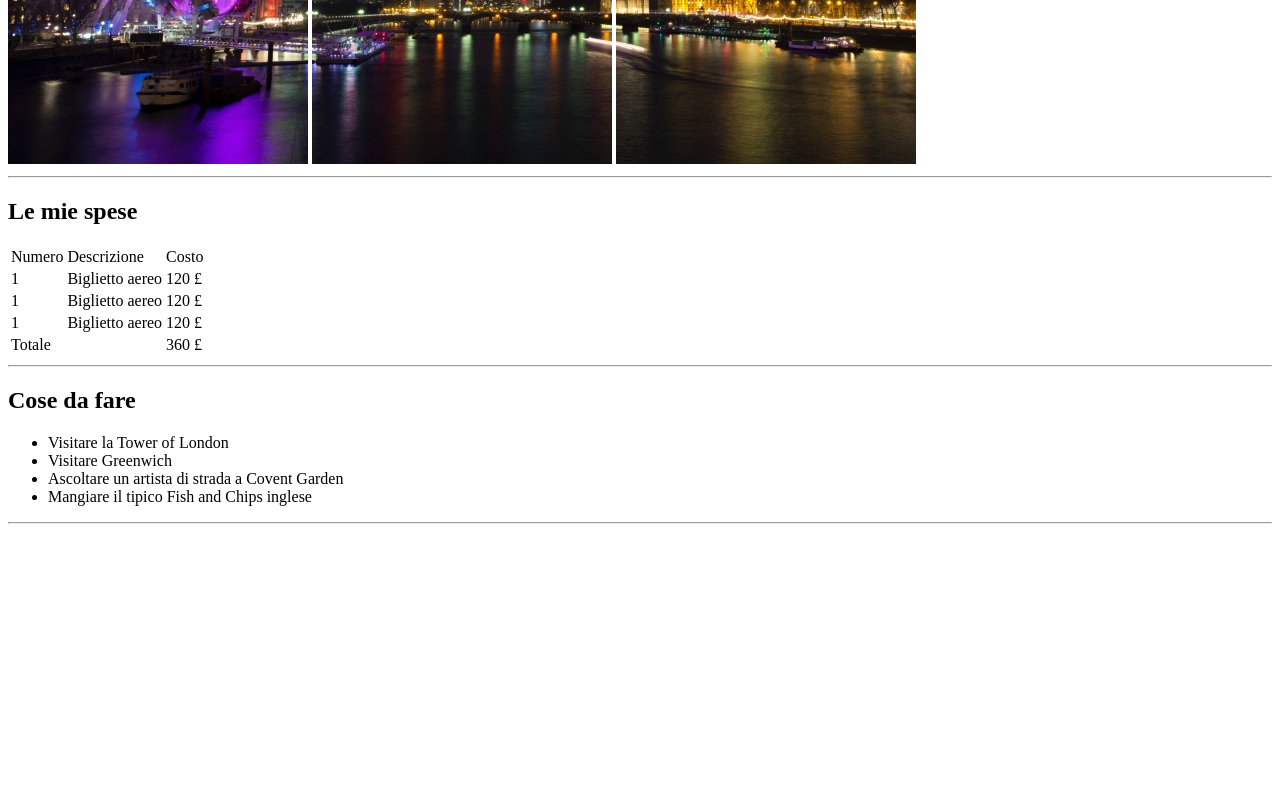
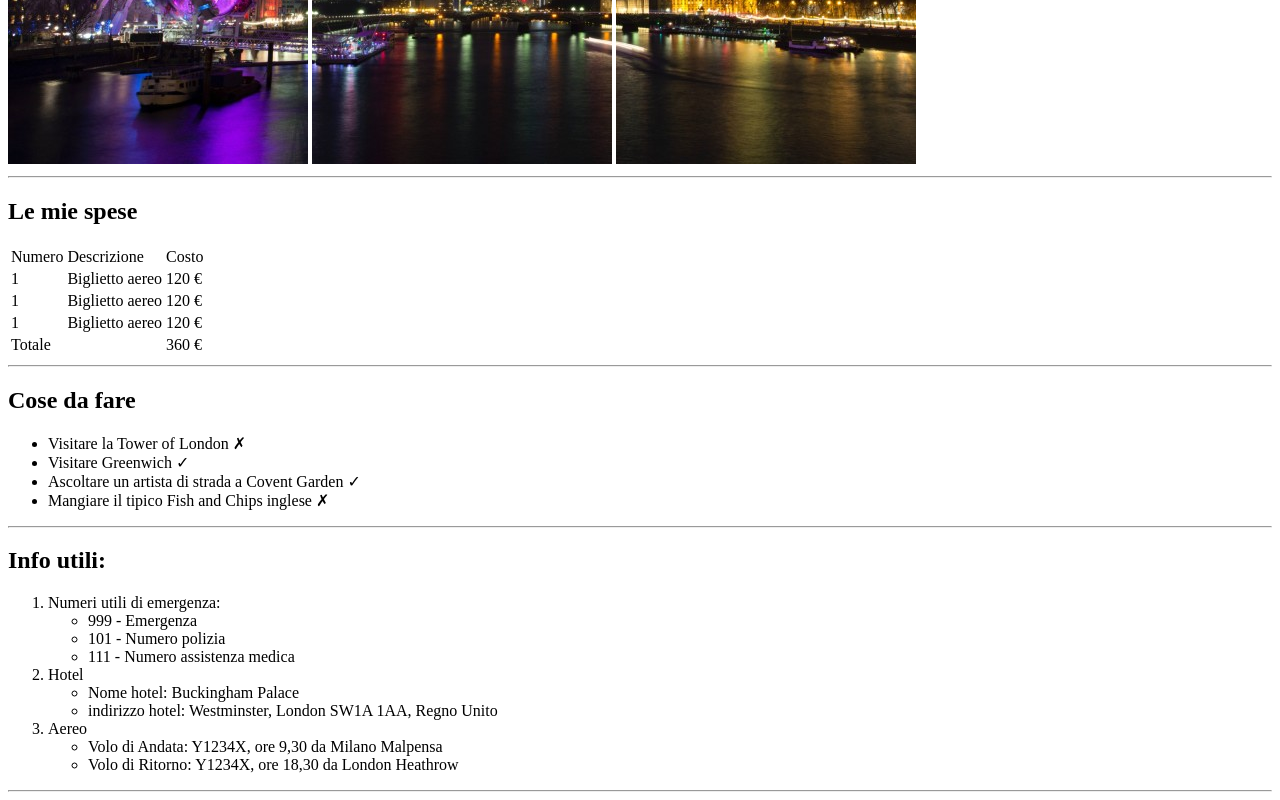
Before and after one commit to giuliop93/My-first-repo, a plain HTML site: page html-london-trip/index.html in a window 1280 px wide. Shown: the part 516-1316 px from the top of the page. Before the commit the page ends 1048 px from the top, so only its background shows below. Drawn offline with Linux system fonts and the light colour scheme.

Commit message:
inserite le "info utili"

```diff
--- a/html-london-trip/index.html
+++ b/html-london-trip/index.html
@@ -22,32 +22,53 @@
         <tr>
           <td>1</td>
           <td>Biglietto aereo</td>
-          <td>120 £</td>
+          <td>120 €</td>
         </tr>
         <tr>
             <td>1</td>
             <td>Biglietto aereo</td>
-            <td>120 £</td>
+            <td>120 €</td>
         </tr>
         <tr>
             <td>1</td>
             <td>Biglietto aereo</td>
-            <td>120 £</td>
+            <td>120 €</td>
         </tr>
         <tr>
           <td>Totale</td>
           <td></td>
-          <td>360 £</td>
+          <td>360 €</td>
         </tr>
       </table>
       <hr>
       <h2>Cose da fare</h2>
       <ul>
-          <li>Visitare la Tower of London</li>
-          <li>Visitare Greenwich</li>
-          <li>Ascoltare un artista di strada a Covent Garden</li>
-          <li>Mangiare il tipico Fish and Chips inglese</li>
+          <li>Visitare la Tower of London &#10007;</li>
+          <li>Visitare Greenwich &check;</li>
+          <li>Ascoltare un artista di strada a Covent Garden &check;</li>
+          <li>Mangiare il tipico Fish and Chips inglese &#10007;</li>
       </ul>
       <hr>
+      <h2>Info utili:</h2>
+      <ol>
+          <li>Numeri utili di emergenza:</li>
+              <ul>
+                 <li>999 - Emergenza</li>
+                 <li>101 - Numero polizia</li>
+                 <li>111 - Numero assistenza medica</li>
+                </ul>
+            <li>Hotel</li>
+               <ul>
+                <li>Nome hotel: Buckingham Palace</li>
+                <li>indirizzo hotel: Westminster, London SW1A 1AA, Regno Unito</li>
+              </ul>
+            <li>Aereo</li>
+              <ul>
+                  <li>Volo di Andata: Y1234X, ore 9,30 da Milano Malpensa</li>
+                  <li>Volo di Ritorno: Y1234X, ore 18,30 da London Heathrow</li>
+              </ul>
+      </ol>
+      <hr>
+
 </body>
 </html>
```
